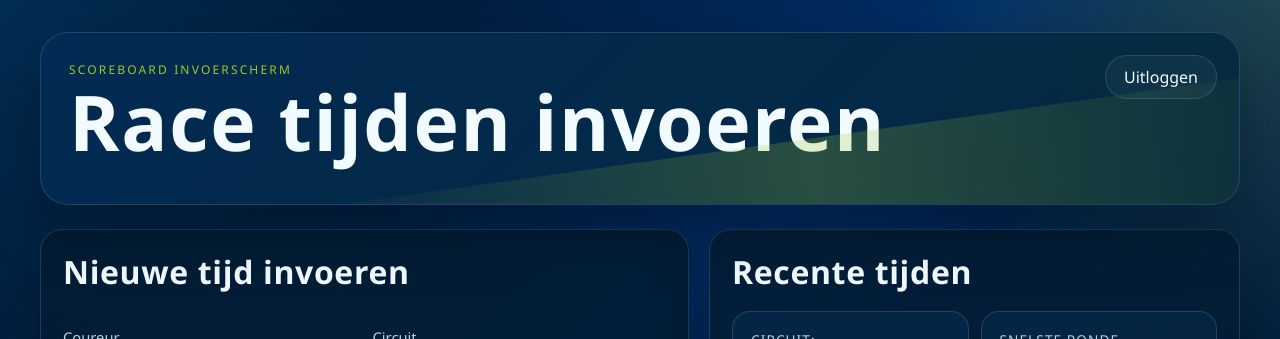
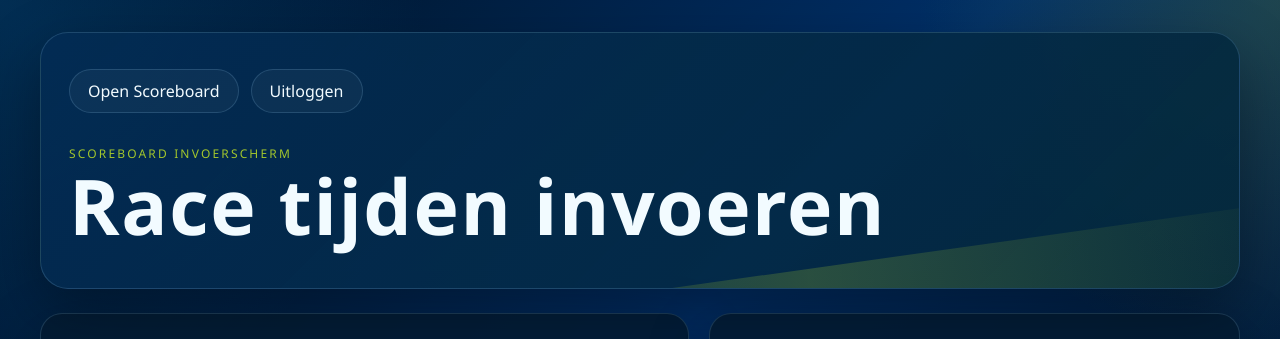
Before and after one commit to donnydkr/f1-scoreboard, a Next.js app: page /admin in a window 1280 px wide. Shown: the top 339 px of the page. Built offline with nearby package versions, Linux system fonts and the light colour scheme; no server answers; the database is empty.

Commit message:
Admin en Public knoppen

```diff
--- a/app/globals.css
+++ b/app/globals.css
@@ -114,11 +114,17 @@ h2 {
   font-size: 1.05rem;
 }
 
-.admin-logout {
-  position: absolute;
-  top: 22px;
-  right: 22px;
-  z-index: 1;
+.admin-nav-actions,
+.public-nav-actions {
+  display: flex;
+  gap: 12px;
+  margin: 8px 0 32px; /* Zorgt voor ruimte boven en onder de knoppen */
+  flex-wrap: wrap;
+}
+
+/* Zorg dat de logout knop in de flex-flow meegaat in plaats van erboven te zweven */
+.admin-nav-actions .admin-logout {
+  position: static;
 }
 
 .hero-links,
@@ -874,8 +880,8 @@ h2 {
     grid-template-columns: 1fr;
   }
 
-  .admin-logout {
-    position: static;
-    margin-bottom: 18px;
+  .admin-nav-actions,
+  .public-nav-actions {
+    margin-bottom: 24px;
   }
 }
--- a/components/AdminShell.js
+++ b/components/AdminShell.js
@@ -1,15 +1,21 @@
+import Link from "next/link";
 import { adminText } from "@/lib/admin-text";
 
 export function AdminShell({ children }) {
   return (
     <main className="admin-shell">
       <div className="hero admin-hero">
-        <form className="admin-logout" action="/api/auth/logout" method="post">
-          <button className="ghost-button" type="submit">
-            {adminText.page.logout}
-          </button>
-        </form>
-        <p className="eyebrow">{adminText.shell.eyebrow}</p>
+        <div className="admin-nav-actions">
+          <Link href="/" className="ghost-button">
+            {adminText.page.openPublicScoreboard}
+          </Link>
+          <form className="admin-logout" action="/api/auth/logout" method="post">
+            <button className="ghost-button" type="submit">
+              {adminText.page.logout}
+            </button>
+          </form>
+        </div>
+        <p className="eyebrow admin-eyebrow">{adminText.shell.eyebrow}</p>
         <h1>{adminText.shell.title}</h1>
         <p className="hero-copy">
           {adminText.shell.intro}
--- a/lib/admin-text.js
+++ b/lib/admin-text.js
@@ -17,7 +17,8 @@ export const adminText = {
     submit: "Inloggen"
   },
   page: {
-    openPublicScoreboard: "Open publieke scoreboard",
+    openPublicScoreboard: "Open Scoreboard",
+    openAdminPage: "Open Invoerscherm",
     logout: "Uitloggen",
     newLapTitle: "Nieuwe tijd invoeren",
     recentTimesTitle: "Recente tijden"
```
Also changed, not shown: components/PublicTrackScoreboard.js (+9 -9 lines).
